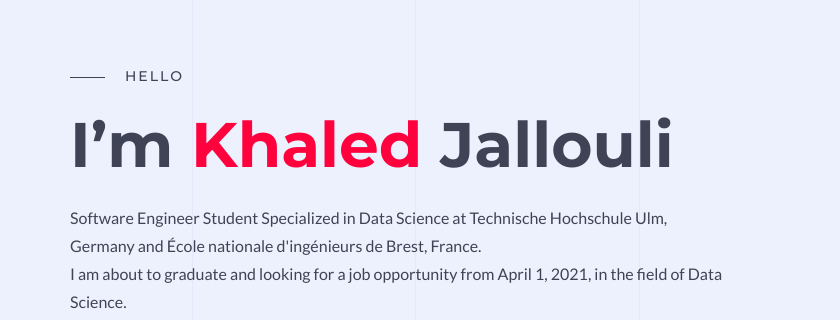
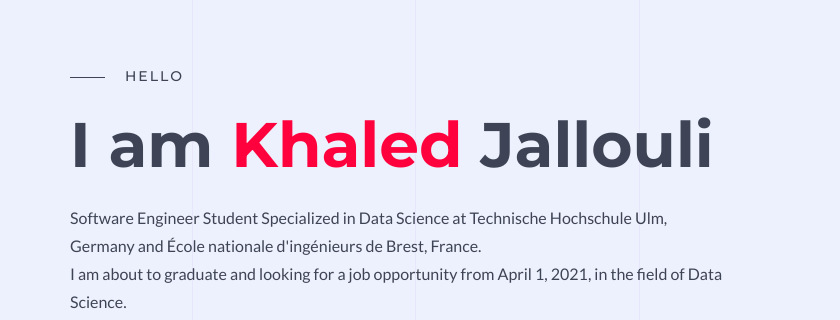
Before and after one commit to Khaledjallouli/khaledjallouli.github.io, a plain HTML site: page index.html in a window 1280 px wide. Shown: the part 263-583 px from the top of the page, 0-840 px from the left. Drawn offline with Linux system fonts and the light colour scheme; grey boxes are pictures that could not be loaded.

Commit message:
Update index.html

```diff
--- a/index.html
+++ b/index.html
@@ -127,7 +127,7 @@
             <div class="row">
                <div class="col-md-7">
                   <div class="slider-text"> <span class="intro">hello</span>
-                     <h1>I’m <span>Khaled</span> Jallouli</h1>
+                     <h1>I am <span>Khaled</span> Jallouli</h1>
                      <p> Software Engineer Student Specialized in Data Science at Technische Hochschule Ulm, Germany
                         and École nationale d'ingénieurs de Brest, France.<br>
                      <p>I am about to graduate and looking for a job opportunity from April 1, 2021, in the field of Data Science.</p>
```
